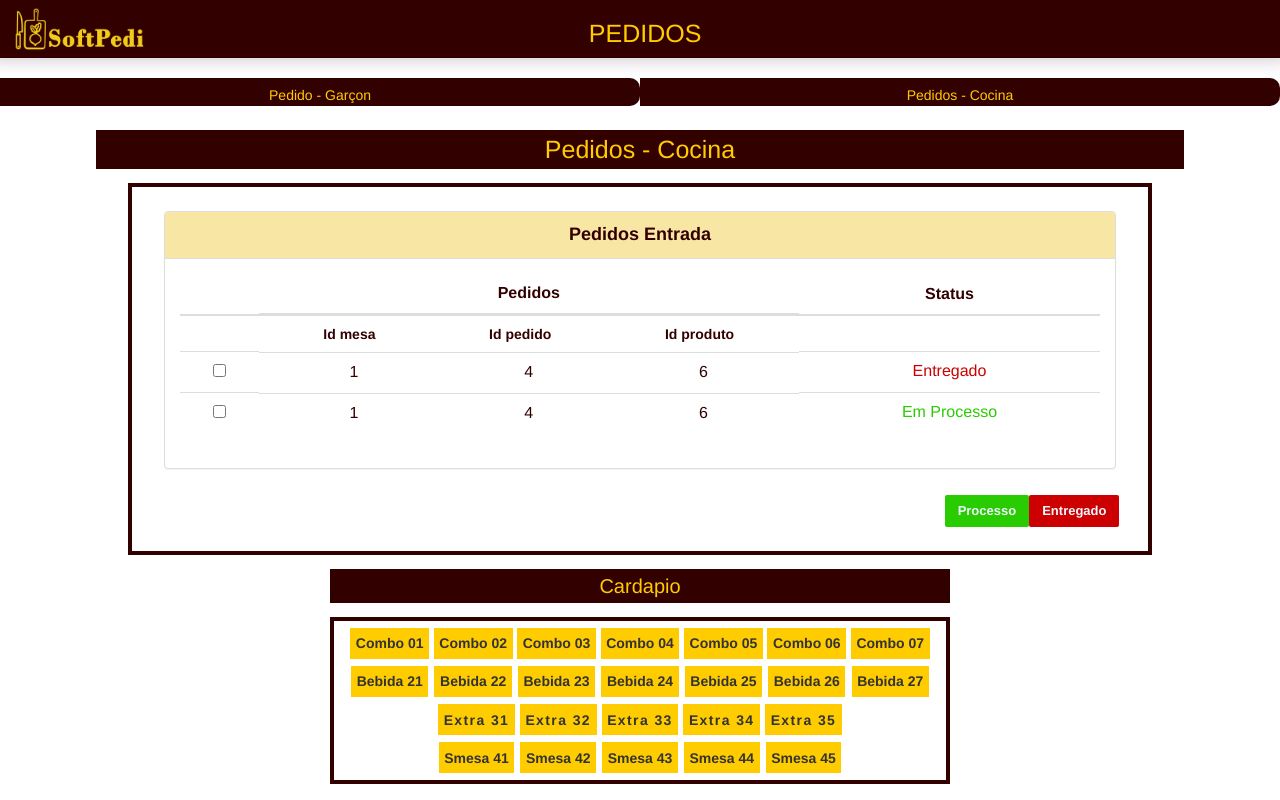
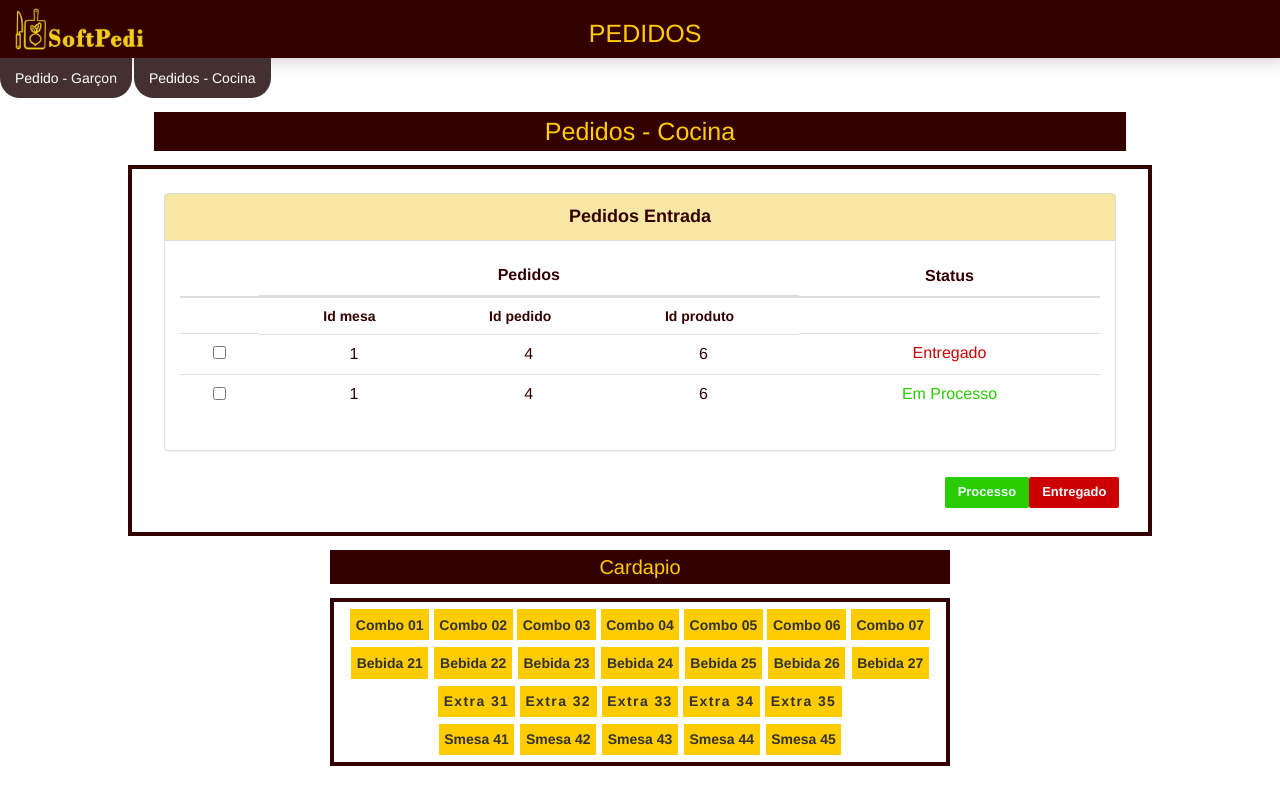
Before and after one commit to marimenvas/Projeto-Pedidos, an Angular app: page /pedidos-cocina in a window 1280 px wide. Built offline with nearby package versions, Linux system fonts and the light colour scheme.

Commit message:
modificaçoes no navegador

```diff
--- a/src/app/app.component.css
+++ b/src/app/app.component.css
@@ -1,31 +1,37 @@
-
+/*
 .pedido-garcon {
     width: 100%;
-    background-color:#330000;
     padding: 1px;
     text-align: center;
 }
 
+.container{
+    display: flex;
+    justify-content: flex-start;
+    flex-direction: row;
+}
 
-h3.pedido-garcon a{
+
+li.pedido-garcon a{
     font-family: "Helvetica Neue", sans-serif;
-    color: #ffcc00;
-    font-size: 14px;
+    color:  #330000;
+    font-size: 18px;
     font-stretch: expanded;
+    font-weight: 550;
 }
 
 .pedidos-cocina {
     width: 100%;
-    background-color:#330000;
     padding: 1px;
     text-align: center;
 }
 
-h3.pedidos-cocina a{
+li.pedidos-cocina a{
     font-family: "Helvetica Neue", sans-serif;
-    color: #ffcc00;
-    font-size: 14px;
+    color:  #330000;
+    font-size: 18px;
     font-stretch: expanded;
+    font-weight: 550;
 }
 
 .container{
@@ -37,3 +43,29 @@ h3.pedidos-cocina a{
 h3{
     border-radius: 0px 10px 10px 0;
 }
+*/
+
+.container{
+    width: 100%;
+}
+
+li{
+    background-color: #443030;
+    font-weight: 500;
+    border-radius: 0 0 20px 20px;
+    }
+
+li:hover, li:focus, li a:hover, li a:focus{
+   background-color: #ffffff;
+   border-radius: 0 0 20px 20px;
+}
+
+li a{
+    font-weight: 500;
+    color: #ffffff;
+}
+
+li a:hover, li a:focus{
+    font-weight: 500;
+    color: #330000;
+}
--- a/src/app/app.component.html
+++ b/src/app/app.component.html
@@ -2,14 +2,21 @@
   <app-header></app-header>
 </header>
 <div class="container">
-      <h3 class="pedido-garcon"><a routerLink="/pedido-garcon">Pedido - Garçon</a></h3>
-
-      <h3 class="pedidos-cocina"><a routerLink="/pedidos-cocina">Pedidos - Cocina</a></h3>
+  <div class="row">
+    <ul class="nav nav-pills">
+      <li class="pedido-garcon">
+        <a routerLink="/pedido-garcon">Pedido - Garçon</a>
+      </li>
+      <li class="pedidos-cocina">
+        <a routerLink="/pedidos-cocina">Pedidos - Cocina</a>
+      </li>
+    </ul>
+  </div>
 </div>
 
-  <div>
-    <router-outlet></router-outlet>
-  </div>
+<div>
+  <router-outlet></router-outlet>
+</div>
 
 <!--<section>
   <div class="lik-garcon">
--- a/src/app/app.module.ts
+++ b/src/app/app.module.ts
@@ -2,6 +2,7 @@ import { BrowserModule } from '@angular/platform-browser';
 import { NgModule } from '@angular/core';
 import { appRoutes } from './app.routing';
 import { FormsModule } from "@angular/forms";
+import {HttpClientModule} from '@angular/common/http';
 
 import { AppComponent } from './app.component';
 import { PedidoGarconComponent } from './pedido-garcon/pedido-garcon.component';
@@ -27,6 +28,7 @@ import { from } from 'rxjs';
   imports: [
     RouterModule.forRoot(appRoutes),
     FormsModule,
+    HttpClientModule,
     BrowserModule
   ],
   providers: [PedidoService],
--- a/src/app/app.routing.ts
+++ b/src/app/app.routing.ts
@@ -8,6 +8,6 @@ export const appRoutes: Routes = [
     { path: 'pedido-garcon', component: PedidoGarconComponent},
     { path: 'pedidos-cocina', component: PedidosCocinaComponent},
     { path: 'pedidos', component:PedidosListComponent},
-    //{ path: "redirectTo:', pedidos-list, pathMatch:'full'" }
+    { path:'', redirectTo:'./pedidos-garcon', pathMatch:'full'}
 
 ];
--- a/src/app/pedido.service.ts
+++ b/src/app/pedido.service.ts
@@ -1,12 +1,14 @@
 import { Injectable } from '@angular/core';
+import { HttpClient } from '@angular/common/http';
+
 
 @Injectable({
   providedIn: 'root'
 })
 export class PedidoService {
 
+  constructor(private http:HttpClient) { }
 
-  constructor() { }
   public list() {
     return [
       {
--- a/src/app/pedidos-cocina/pedidos-cocina.component.css
+++ b/src/app/pedidos-cocina/pedidos-cocina.component.css
@@ -1,5 +1,5 @@
 .titulo-cocina{
-    width: 85%;
+    width: 76%;
     background-color:#330000;
     text-align: center;
     margin: 1em auto;
--- a/src/app/pedidos-cocina/pedidos-cocina.component.ts
+++ b/src/app/pedidos-cocina/pedidos-cocina.component.ts
@@ -1,4 +1,6 @@
 import { Component, OnInit } from '@angular/core';
+import { PedidoService } from '../pedido.service';
+
 
 @Component({
   selector: 'app-pedidos-cocina',
@@ -7,7 +9,9 @@ import { Component, OnInit } from '@angular/core';
 })
 export class PedidosCocinaComponent implements OnInit {
 
-  constructor() { }
+  public pedidos;
+
+  constructor(private _service: PedidoService) { }
 
   ngOnInit(): void {
   }
```
